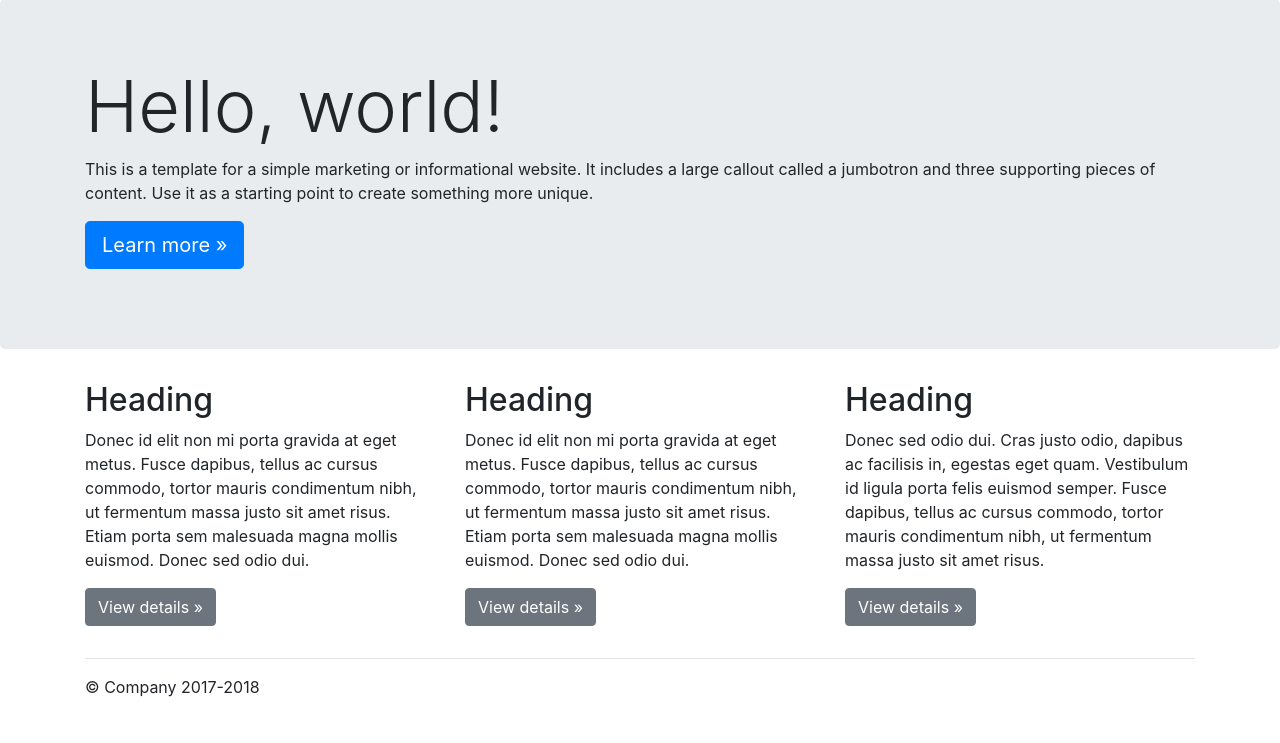
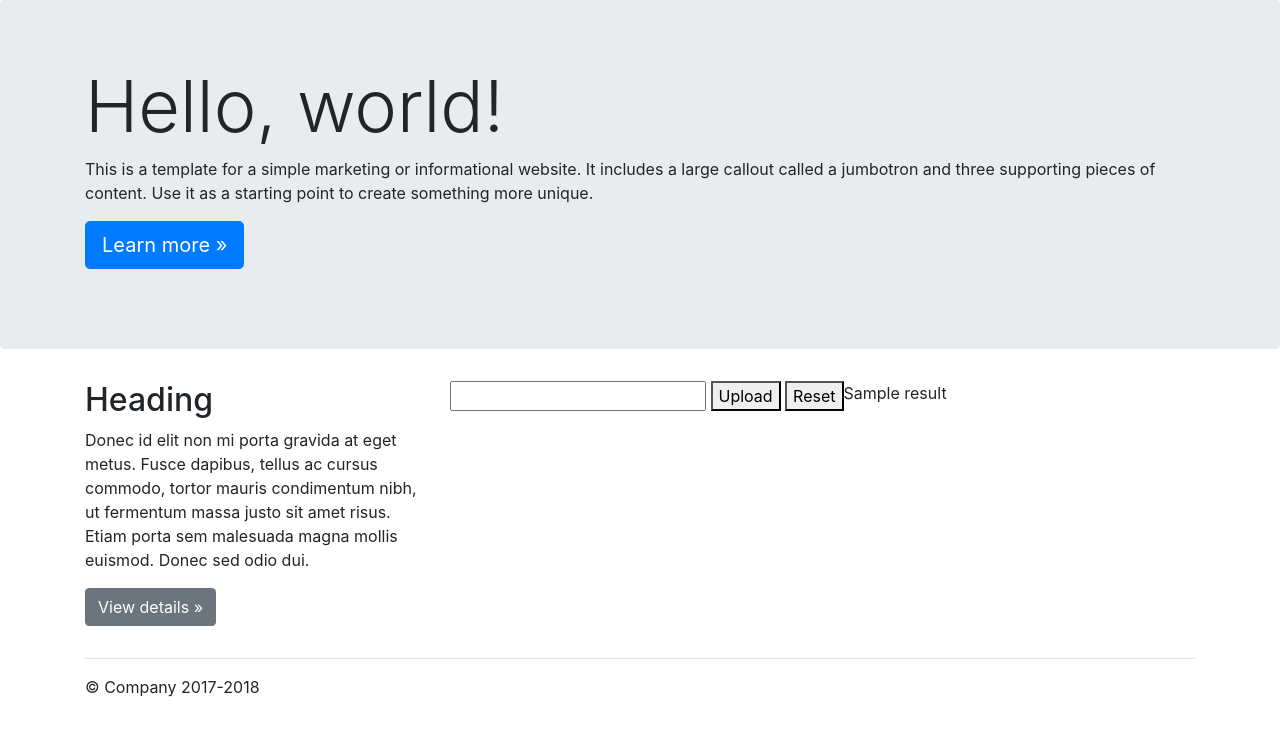
Before and after one commit to Ritabrata-TW/Player-Classification, a Python web app: template templates/index.html in a window 1280 px wide. Shown: the part 57-800 px from the top of the page. Run offline with Jinja, Linux system fonts and the light colour scheme; the template is opened without the code that fills it: most values are stand-ins (such as "Sample title", 1, 10 or a date in 2020); some libraries are stand-ins or nearby versions.

Commit message:
Add files

```diff
--- a/requirements.txt
+++ b/requirements.txt
@@ -2,3 +2,5 @@ aiofiles
 jinja2
 starlette
 uvicorn
+fastai
+aiohttp
--- a/templates/index.html
+++ b/templates/index.html
@@ -20,15 +20,14 @@
         <p>Donec id elit non mi porta gravida at eget metus. Fusce dapibus, tellus ac cursus commodo, tortor mauris condimentum nibh, ut fermentum massa justo sit amet risus. Etiam porta sem malesuada magna mollis euismod. Donec sed odio dui. </p>
         <p><a class="btn btn-secondary" href="#" role="button">View details &raquo;</a></p>
       </div>
-      <div class="col-md-4">
-        <h2>Heading</h2>
-        <p>Donec id elit non mi porta gravida at eget metus. Fusce dapibus, tellus ac cursus commodo, tortor mauris condimentum nibh, ut fermentum massa justo sit amet risus. Etiam porta sem malesuada magna mollis euismod. Donec sed odio dui. </p>
-        <p><a class="btn btn-secondary" href="#" role="button">View details &raquo;</a></p>
-      </div>
-      <div class="col-md-4">
-        <h2>Heading</h2>
-        <p>Donec sed odio dui. Cras justo odio, dapibus ac facilisis in, egestas eget quam. Vestibulum id ligula porta felis euismod semper. Fusce dapibus, tellus ac cursus commodo, tortor mauris condimentum nibh, ut fermentum massa justo sit amet risus.</p>
-        <p><a class="btn btn-secondary" href="#" role="button">View details &raquo;</a></p>
+      <form method="get"  action="/" >
+        <input name="image-url" />
+        <button type="submit" > Upload </button>
+        <button type="reset" > Reset </button>
+      </form>
+
+      <div>
+        {{result}}
       </div>
     </div>
 
```
Also changed, not shown: app.py (+54 -2 lines), 5 other files.
